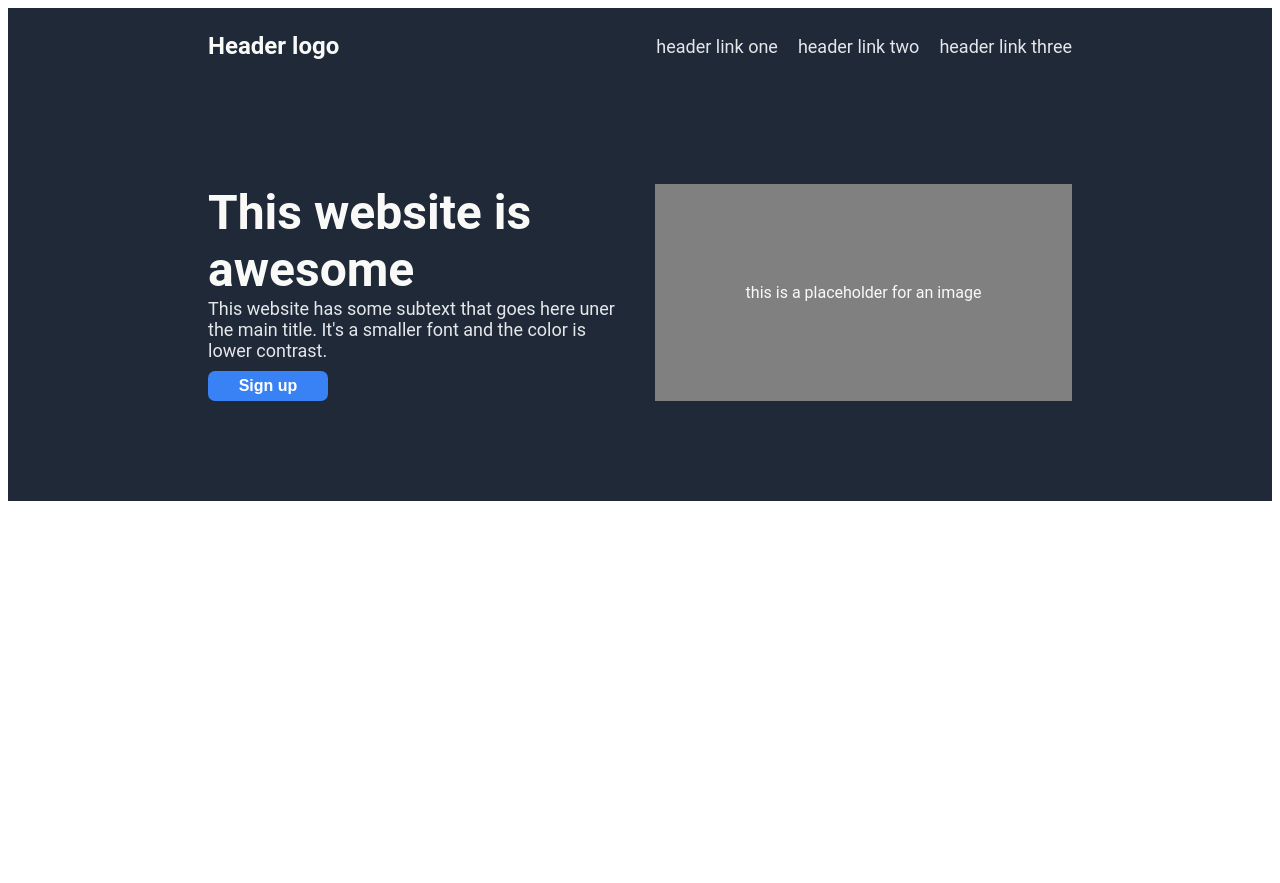
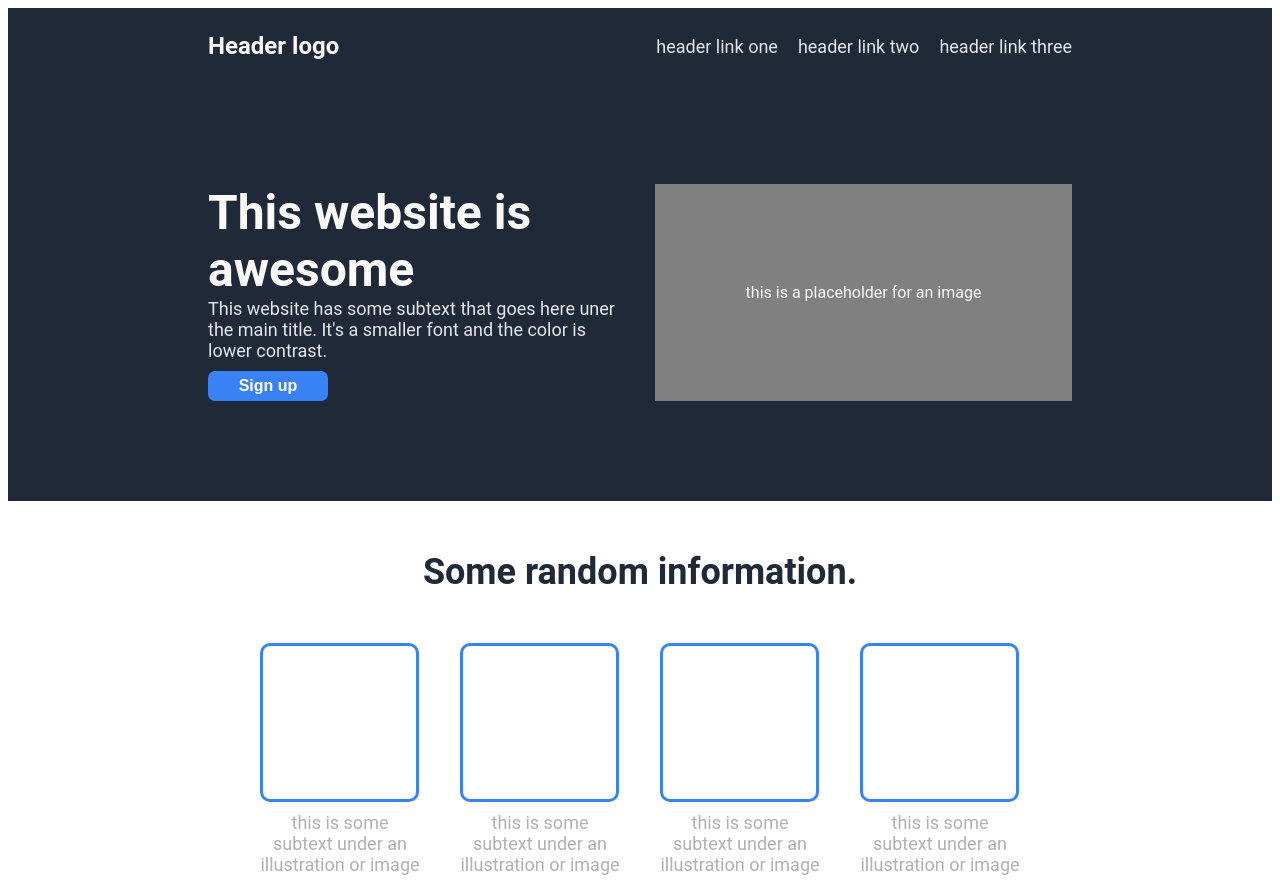
Before and after one commit to adimacovei/odin-landing-page, a plain HTML site: page index.html in a window 1280 px wide. Before the commit the page ends 800 px from the top, so only its background shows below. Drawn offline with Linux system fonts and the light colour scheme.

Commit message:
complete info section

```diff
--- a/index.html
+++ b/index.html
@@ -6,6 +6,7 @@
     <link rel="stylesheet" href="style.css" />
   </head>
   <body>
+    <!-- first section -->
     <div class="section-1">
       <div class="header">
         <p>Header logo</p>
@@ -29,5 +30,35 @@
         </div>
       </div>
     </div>
+    <!-- second section -->
+    <div class="info">
+      <div class="title">Some random information.</div>
+      <div class="img">
+        <div class="image">
+          <div class="img-container"></div>
+          <div class="img-description">
+            this is some subtext under an illustration or image
+          </div>
+        </div>
+        <div class="image">
+          <div class="img-container"></div>
+          <div class="img-description">
+            this is some subtext under an illustration or image
+          </div>
+        </div>
+        <div class="image">
+          <div class="img-container"></div>
+          <div class="img-description">
+            this is some subtext under an illustration or image
+          </div>
+        </div>
+        <div class="image">
+          <div class="img-container"></div>
+          <div class="img-description">
+            this is some subtext under an illustration or image
+          </div>
+        </div>
+      </div>
+    </div>
   </body>
 </html>
--- a/style.css
+++ b/style.css
@@ -1,3 +1,4 @@
+/* first section */
 body {
   font-family: "Roboto", sans-serif;
 }
@@ -78,3 +79,47 @@ button {
   color: white;
   margin-top: 10px;
 }
+
+/* second section */
+
+.info {
+  display: flex;
+  flex-direction: column;
+  align-items: center;
+
+}
+
+.title {
+  font-size: 36px;
+  color: #1f2937;
+  font-weight: 700;
+  margin-top: 50px;
+  margin-bottom: 50px;
+}
+.img {
+  display: flex;
+  justify-content: center;
+  gap:40px;
+}
+
+.image {
+  display: flex;
+  flex-direction: column;
+}
+
+.img-container {
+  width: 153px;
+  height: 153px;
+  border: 3px #3882f6 solid;
+  border-radius: 10px;
+  margin-bottom: 10px;
+}
+
+.img-description {
+  font-size: 18px;
+  color: #b1b1b1;
+  text-align: center;
+  width: 160px;
+}
+
+.
```
